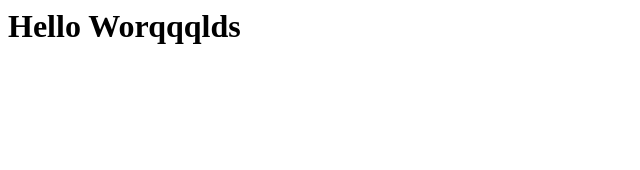
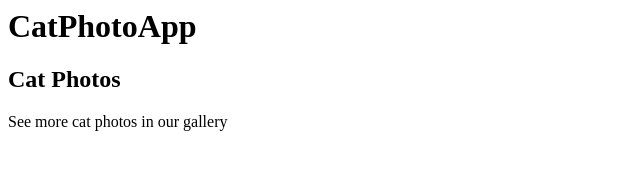
Before and after one commit to Ericsmrk/smrkovsky.net, a plain HTML site: page index.html in a window 1280 px wide. Shown: the whole page, without its empty margins (0-640 px from the left). Drawn offline with Linux system fonts and the light colour scheme.

Commit message:
test change2

```diff
--- a/index.html
+++ b/index.html
@@ -1,5 +1,7 @@
 <html>
     <body>
-        <h1>Hello Worqqqlds</h1>
+        <h1>CatPhotoApp</h1>
+        <h2>Cat Photos</h2>
+        <p>See more cat photos in our gallery</p>
     </body>
 </html>
```
